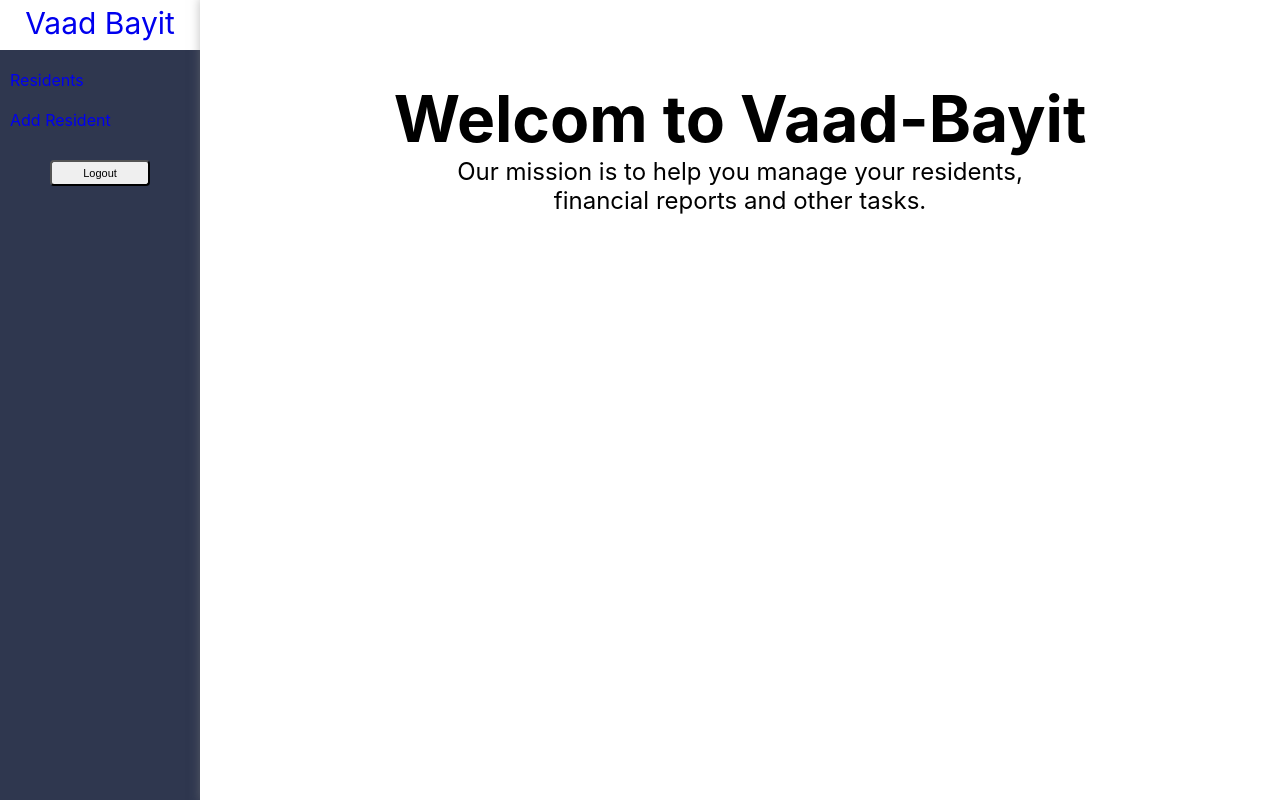
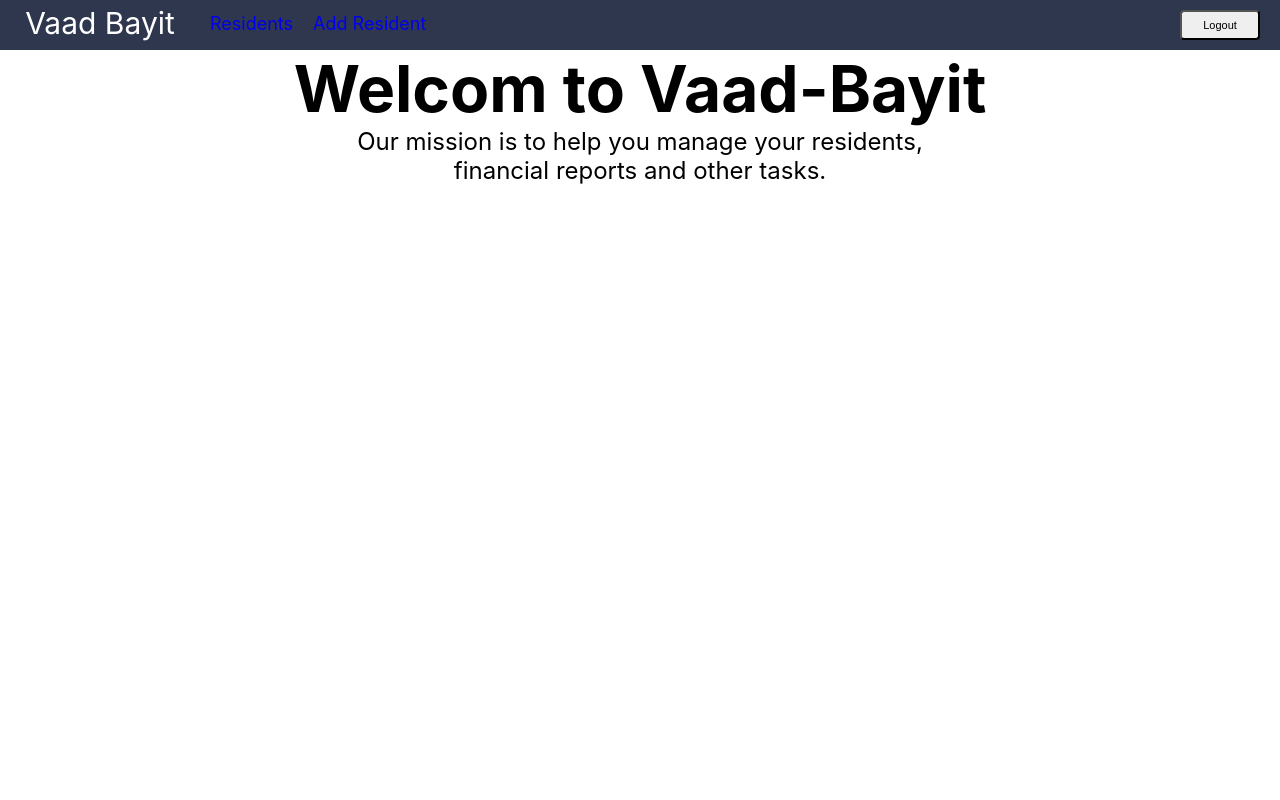
Before and after one commit to Tomer51m/vaad-bayit, a React (Create React App) app: page /login in a window 1280 px wide. Both pictures are taken after typing "name@example.com", "Sample123" into the empty fields and a click on the button "Login". Built offline with nearby package versions, Linux system fonts and the light colour scheme.

Commit message:
changed app layout

```diff
--- a/src/app/app.scss
+++ b/src/app/app.scss
@@ -1,20 +1,12 @@
 .app {
-  display: flex;
-  flex-direction: row;
+  height: 100%;
 
   .header {
-    position: relative;
-    height: 100vh;
-    min-width: 200px;
-    max-width: 250px;
-    overflow: hidden;
+    width: 100%;
   }
 
   .main {
-    position: relative;
-    height: 100vh;
-    width: 100vw;
-    overflow: hidden;
-    box-shadow: 2px 0px 10px 2px rgba(128, 128, 128, 0.5);
+    height: 100%;
+    width: 100%;
   }
 }
--- a/src/components/modal/modal.scss
+++ b/src/components/modal/modal.scss
@@ -15,7 +15,7 @@
   }
 
   .display-block {
-    display: flex;
+    display: block;
   }
 
   .display-none {
--- a/src/components/nav/Nav.js
+++ b/src/components/nav/Nav.js
@@ -7,10 +7,10 @@ import history from "../../history";
 function Nav({ match }) {
   return (
     <div className="header-container">
-      <div className="header-logo">
-        <Link to="/">Vaad Bayit</Link>
-      </div>
       <nav className="nav" role="navigation">
+        <div className="header-logo">
+          <Link to="/">Vaad Bayit</Link>
+        </div>
         <li className="list-item">
           <Link to={`${match.url}/residents`}>Residents</Link>
         </li>
--- a/src/components/nav/nav.scss
+++ b/src/components/nav/nav.scss
@@ -1,9 +1,18 @@
 .header-container {
+  display: flex;
   width: 100%;
   height: 100%;
 
+  & .nav {
+    display: flex;
+    flex-direction: row;
+    width: 100%;
+    background-color: rgb(47, 55, 79);
+    height: 100%;
+    color: white;
+
     & .header-logo {
-    width: 100%;
+      width: 200px;
       height: 50px;
       font-size: 30px;
       text-align: center;
@@ -11,25 +20,20 @@
 
       & a {
         text-decoration: none;
+        color: white;
       }
 
       & a:visited {
-      color: initial;
+        color: inherit;
       }
     }
-
-  & .nav {
-    display: flex;
-    flex-direction: column;
-    padding-top: 10px;
-    background-color: rgb(47, 55, 79);
-    height: 100%;
-    color: white;
 
     & .list-item {
       list-style: none;
 
       & a {
+        font-size: 18px;
+        line-height: 28px;
         display: inline-block;
         text-decoration: none;
         padding: 10px;
@@ -48,9 +52,9 @@
   }
 
   .logout-button {
-    width: 100px;
-    margin: 0 auto;
-    margin-top: 20px;
+    width: 80px;
+    height: 30px;
+    margin: auto 20px auto auto;
     padding: 5px 8px;
     border-radius: 4px;
     font-size: 11px;
--- a/src/components/residentForm/residentForm.scss
+++ b/src/components/residentForm/residentForm.scss
@@ -1,6 +1,4 @@
 .addresident {
-  padding: 50px;
-  border: 1px solid lightgray;
   border-radius: 10px;
   background-color: white;
 }
--- a/src/index.css
+++ b/src/index.css
@@ -4,7 +4,14 @@
   box-sizing: border-box;
 }
 
+html {
+  /* height: 100%;
+  width: 100%; */
+}
+
 body {
+  /* height: 100%;
+  width: 100%; */
   margin: 0;
   font-family: -apple-system, BlinkMacSystemFont, "Segoe UI", "Roboto", "Oxygen",
     "Ubuntu", "Cantarell", "Fira Sans", "Droid Sans", "Helvetica Neue",
@@ -13,6 +20,10 @@ body {
   -moz-osx-font-smoothing: grayscale;
 }
 
+#app-root {
+  height: 100%;
+}
+
 code {
   font-family: source-code-pro, Menlo, Monaco, Consolas, "Courier New",
     monospace;
--- a/src/pages/addResident-page/AddResidentPage.js
+++ b/src/pages/addResident-page/AddResidentPage.js
@@ -6,9 +6,11 @@ import ResidentForm from "../../components/residentForm/ResidentForm";
 function AddResidentPage() {
   return (
     <div className="residendPage-container">
-        <h2>Add Resident</h2>
-        <p>Here you can add the residents you want to manage</p>
-      <ResidentForm />
+      <h2>Add Resident</h2>
+      <p>Here you can add the residents you want to manage</p>
+      <div className="form-container">
+        <ResidentForm />
+      </div>
     </div>
   );
 }
--- a/src/pages/addResident-page/addResidentPage.scss
+++ b/src/pages/addResident-page/addResidentPage.scss
@@ -2,4 +2,14 @@
     height: 100%;
     width: 100%;
     padding: 20px;
+
+    & h2 {
+        margin-bottom: 20px;
+    }
+
+    & .form-container {
+        width: 500px;
+        height: 200px;
+        padding-top: 20px;
+    }
 }
--- a/src/pages/home-page/homePage.scss
+++ b/src/pages/home-page/homePage.scss
@@ -1,8 +1,10 @@
 .home-container {
+  width: 100%;
+  height: 100%;
+
   h2 {
     font-size: 4rem;
     text-align: center;
-    margin-top: 80px;
   }
   p {
     text-align: center;
--- a/src/pages/residents-page/ResidentsPage.js
+++ b/src/pages/residents-page/ResidentsPage.js
@@ -40,7 +40,9 @@ function ResidentsPage() {
   return (
     <div className="residents-page">
       <Modal showModal={showModal} handleClose={handleCloseModal}>
-        <ResidentForm editUser={editUser} />
+        <div class="edit-redisdent-form">
+          <ResidentForm editUser={editUser} />
+        </div>
       </Modal>
       <header className="residents-header">
         <h2 className="residents-title">Residents page</h2>
--- a/src/pages/residents-page/residentsPage.scss
+++ b/src/pages/residents-page/residentsPage.scss
@@ -1,4 +1,7 @@
 .residents-page {
+  height: 100%;
+  width: 100%;
+
     & .residents-title, .residents-desc{
         padding: 10px 0 5px 10px;
     }
@@ -8,6 +11,12 @@
   .residents-main {
     display: flex;
     flex-direction: row;
-    height: 100vh;
+    height: 100%;
   }
 }
+
+.edit-redisdent-form {
+  width: 800px;
+  margin: auto;
+  margin-top: 50px;
+}
```
Lines whose indentation alone changed are shown as unchanged.
